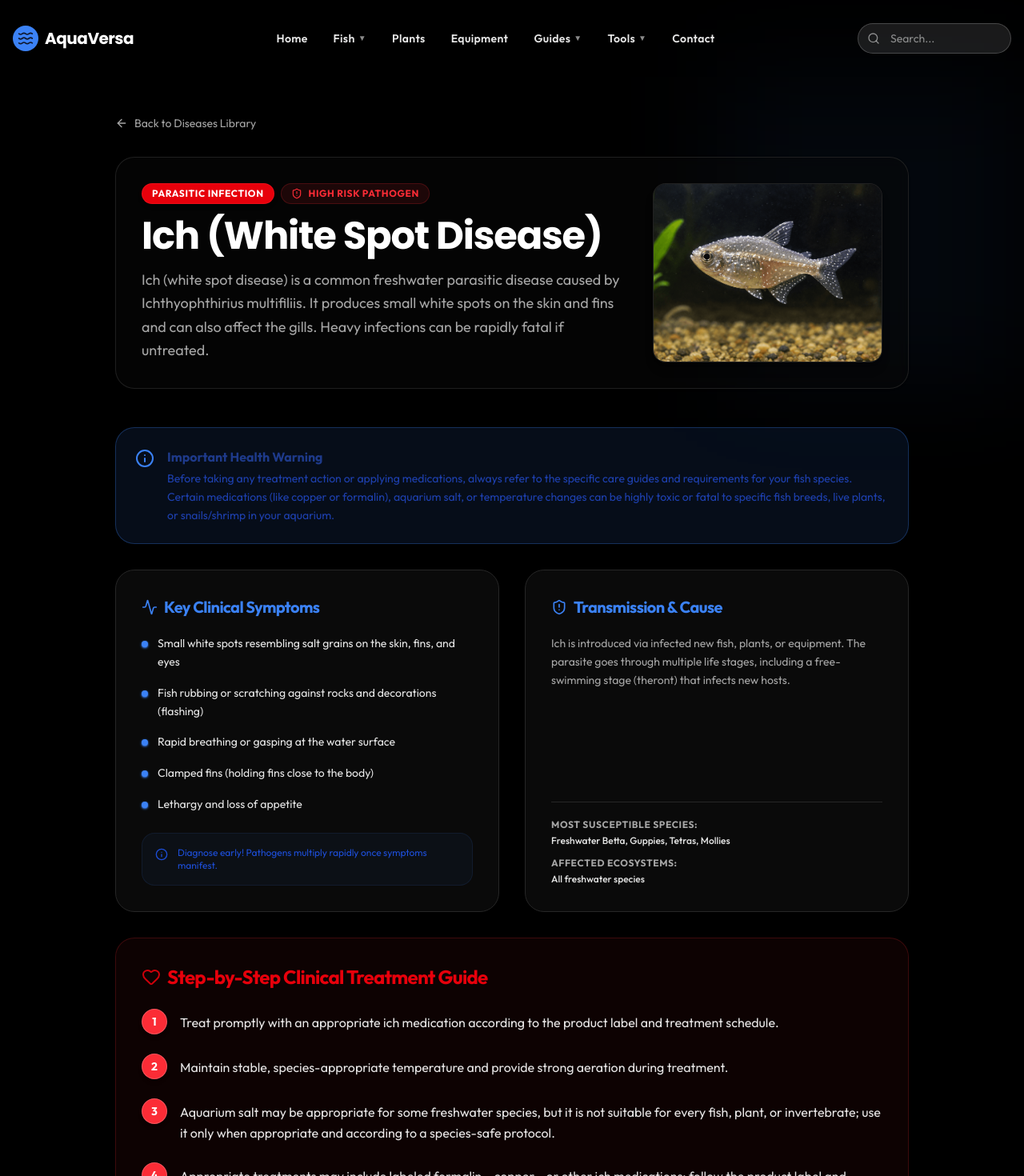
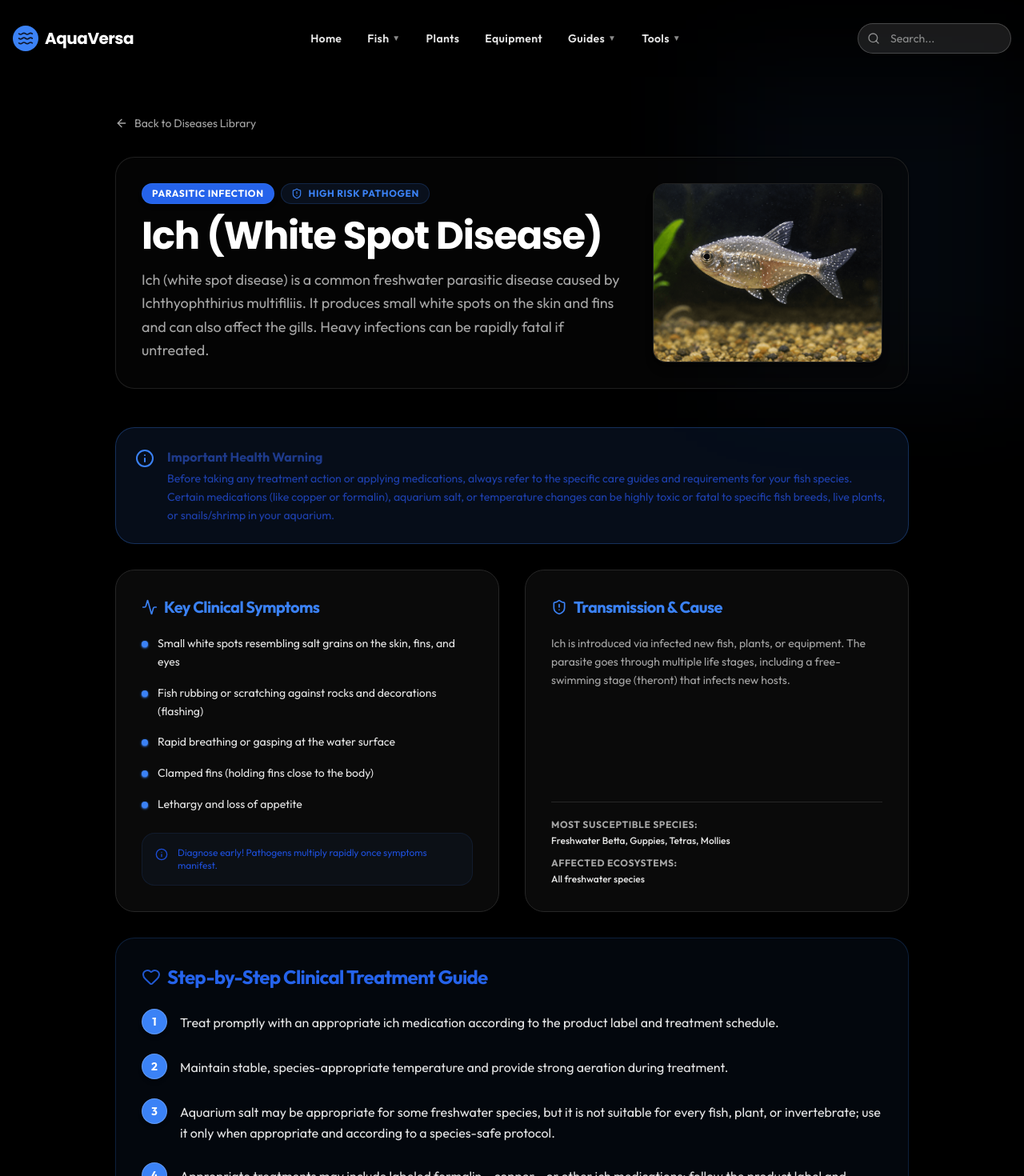
Before and after one commit to roshan773/AquaVersa, a Next.js app: page /diseases/ich-white-spot in a window 1280 px wide. Shown: the top 1470 px of the page at 80% size. Built offline with nearby package versions, Linux system fonts and the light colour scheme.

Commit message:
feat: implement disease library, interactive symptom checker, and health guide pages with supporting UI components

```diff
--- a/app/aquascape-planner/page.tsx
+++ b/app/aquascape-planner/page.tsx
@@ -179,7 +179,7 @@ export default function AquascapePlannerPage() {
         { id: 'wood-1', type: 'wood', name: 'Bonsai Wood', label: '🪵 Centerwood', x: 50, y: 55, color: 'bg-amber-900' },
         { id: 'plant-1', type: 'plant', name: 'Anubias', label: '🌱 Anubias Nana', x: 48, y: 62, color: 'bg-emerald-600' },
         { id: 'plant-2', type: 'plant', name: 'Anubias', label: '🌱 Anubias', x: 55, y: 65, color: 'bg-emerald-600' },
-        { id: 'fish-1', type: 'fish', name: 'Betta', label: '🐠 Betta Fish', x: 30, y: 25, color: 'bg-red-500' }
+        { id: 'fish-1', type: 'fish', name: 'Betta', label: '🐠 Betta Fish', x: 30, y: 25, color: 'bg-blue-500' }
       ];
     } else {
       // Nature style: mixed
@@ -433,10 +433,10 @@ export default function AquascapePlannerPage() {
                         <Plus className="w-3.5 h-3.5 text-orange-400" /> Guppy
                       </button>
                       <button
-                        onClick={() => handleAddItem('fish', 'betta', '🐠 Betta Fish', 'bg-red-500')}
+                        onClick={() => handleAddItem('fish', 'betta', '🐠 Betta Fish', 'bg-blue-500')}
                         className="py-2 px-3 bg-muted border border-border hover:border-cyan-500/35 rounded-xl text-xs font-bold text-foreground cursor-pointer text-left flex items-center gap-1.5"
                       >
-                        <Plus className="w-3.5 h-3.5 text-red-500" /> Betta Fish
+                        <Plus className="w-3.5 h-3.5 text-blue-500" /> Betta Fish
                       </button>
                     </div>
                   </div>
--- a/app/diseases/[slug]/page.tsx
+++ b/app/diseases/[slug]/page.tsx
@@ -26,7 +26,7 @@ export default async function DiseaseDetailPage({ params }: PageProps) {
   const getTypeBadgeClass = (type: string) => {
     switch (type) {
       case "Parasitic":
-        return "bg-red-600 text-white border border-red-500/30 shadow-md backdrop-blur-sm";
+        return "bg-sky-600 text-white border border-sky-500/30 shadow-md backdrop-blur-sm";
       case "Bacterial":
         return "bg-purple-600 text-white border border-purple-500/30 shadow-md backdrop-blur-sm";
       case "Fungal":
@@ -40,7 +40,7 @@ export default async function DiseaseDetailPage({ params }: PageProps) {
     <div className="flex flex-col w-full min-h-screen bg-background relative py-12">
       {/* Background glow effects */}
       <div className="absolute top-0 right-0 w-96 h-96 bg-cyan-500/5 blur-3xl pointer-events-none" />
-      <div className="absolute bottom-0 left-0 w-96 h-96 bg-red-500/5 blur-3xl pointer-events-none" />
+      <div className="absolute bottom-0 left-0 w-96 h-96 bg-blue-500/5 blur-3xl pointer-events-none" />
 
       <div className="container mx-auto px-4 max-w-5xl">
         {/* Navigation Breadcrumb */}
@@ -58,7 +58,7 @@ export default async function DiseaseDetailPage({ params }: PageProps) {
               <span className={`px-3 py-1 rounded-full text-xs font-bold uppercase tracking-wider ${getTypeBadgeClass(disease.type)}`}>
                 {disease.type} Infection
               </span>
-              <span className="inline-flex items-center gap-2 px-3 py-1 rounded-full bg-red-500/10 text-red-500 text-xs font-bold border border-red-500/20 uppercase tracking-wider">
+              <span className="inline-flex items-center gap-2 px-3 py-1 rounded-full bg-blue-500/10 text-blue-500 text-xs font-bold border border-blue-500/20 uppercase tracking-wider">
                 <ShieldAlert className="w-3.5 h-3.5" /> High Risk Pathogen
               </span>
             </div>
@@ -140,14 +140,14 @@ export default async function DiseaseDetailPage({ params }: PageProps) {
         </div>
 
         {/* Step-by-Step Treatment Plan */}
-        <div className="mt-8 bg-red-500/5 dark:bg-red-950/5 border border-red-500/20 rounded-3xl p-6 md:p-8 shadow-sm">
-          <h2 className="text-2xl font-bold mb-6 flex items-center gap-2 text-red-600 dark:text-red-400">
+        <div className="mt-8 bg-blue-500/5 dark:bg-blue-950/5 border border-blue-500/20 rounded-3xl p-6 md:p-8 shadow-sm">
+          <h2 className="text-2xl font-bold mb-6 flex items-center gap-2 text-blue-600 dark:text-blue-400">
             <Heart className="w-6 h-6 animate-pulse" /> Step-by-Step Clinical Treatment Guide
           </h2>
           <div className="space-y-6">
             {disease.treatment.map((step, i) => (
               <div key={i} className="flex gap-4 items-start">
-                <span className="w-8 h-8 rounded-full bg-red-500 text-white flex items-center justify-center font-bold text-sm shrink-0 border border-white/20 shadow-md">
+                <span className="w-8 h-8 rounded-full bg-blue-500 text-white flex items-center justify-center font-bold text-sm shrink-0 border border-white/20 shadow-md">
                   {i + 1}
                 </span>
                 <p className="text-foreground/90 leading-relaxed pt-1 text-sm md:text-base">
--- a/app/diseases/page.tsx
+++ b/app/diseases/page.tsx
@@ -108,7 +108,7 @@ export default function Diseases() {
   const getTypeBadgeClass = (type: string) => {
     switch (type) {
       case "Parasitic":
-        return "bg-red-600 text-white border border-red-500/30 shadow-md backdrop-blur-sm";
+        return "bg-sky-600 text-white border border-sky-500/30 shadow-md backdrop-blur-sm";
       case "Bacterial":
         return "bg-purple-600 text-white border border-purple-500/30 shadow-md backdrop-blur-sm";
       case "Fungal":
@@ -122,8 +122,8 @@ export default function Diseases() {
     <div className="flex flex-col w-full py-12 bg-background min-h-screen">
       {/* Clinically Designed Hero Section */}
       <section className="container mx-auto px-4 text-center mb-16 relative">
-        <div className="absolute inset-0 bg-gradient-to-r from-red-500/5 to-cyan-500/5 blur-3xl pointer-events-none -z-10" />
-        <div className="inline-flex items-center gap-2 px-4 py-2 rounded-full bg-red-500/10 text-red-600 dark:text-red-400 font-semibold mb-4 border border-red-500/20 shadow-sm text-sm">
+        <div className="absolute inset-0 bg-gradient-to-r from-blue-500/5 to-cyan-500/5 blur-3xl pointer-events-none -z-10" />
+        <div className="inline-flex items-center gap-2 px-4 py-2 rounded-full bg-blue-500/10 text-blue-650 dark:text-blue-400 font-semibold mb-4 border border-blue-500/20 shadow-sm text-sm">
           <ShieldAlert className="w-4 h-4 animate-pulse" /> Fish Health & Diagnostic Hub
         </div>
         <h1 className="text-4xl md:text-6xl font-poppins font-extrabold mb-6 tracking-tight bg-gradient-to-r from-slate-900 via-slate-800 to-slate-950 dark:from-white dark:via-slate-100 dark:to-slate-300 bg-clip-text text-transparent">
@@ -260,7 +260,7 @@ export default function Diseases() {
                             <span className="font-bold text-muted-foreground uppercase tracking-wider">Affected:</span>{" "}
                             <span className="text-foreground/90">{d.affected.join(", ")}</span>
                           </p>
-                          <div className="bg-red-500/5 dark:bg-red-950/10 p-3 rounded-lg border border-red-500/10 text-red-600 dark:text-red-400 text-xs">
+                           <div className="bg-blue-500/5 dark:bg-blue-950/10 p-3 rounded-lg border border-blue-500/10 text-blue-600 dark:text-blue-400 text-xs">
                             <span className="font-bold">Cure Summary:</span> {d.cure}
                           </div>
                         </div>
@@ -304,7 +304,7 @@ export default function Diseases() {
                   </div>
                   <button
                     onClick={resetChecker}
-                    className="text-xs font-semibold text-red-500 hover:text-red-600 transition-colors bg-red-500/5 hover:bg-red-500/10 px-3 py-1.5 rounded-lg border border-red-500/10"
+                    className="text-xs font-semibold text-blue-500 hover:text-blue-600 transition-colors bg-blue-500/5 hover:bg-blue-500/10 px-3 py-1.5 rounded-lg border border-blue-500/10"
                   >
                     Reset Selected
                   </button>
@@ -401,7 +401,7 @@ export default function Diseases() {
                   <div className="border-t border-border mt-6 pt-4 text-center">
                     <button
                       onClick={resetChecker}
-                      className="text-xs font-bold text-red-500 hover:text-red-600 transition-colors"
+                      className="text-xs font-bold text-blue-500 hover:text-blue-600 transition-colors"
                     >
                       Clear Diagnostics
                     </button>
--- a/components/home/MythsSection.tsx
+++ b/components/home/MythsSection.tsx
@@ -99,13 +99,13 @@ export default function MythsSection() {
 
                   {/* FRONT */}
                   <div className="absolute w-full h-full rounded-3xl bg-card border border-border p-6 flex flex-col items-center justify-center text-center [backface-visibility:hidden] shadow-sm">
-                    <div className="w-12 h-12 bg-red-500/10 border border-red-500/20 rounded-full flex items-center justify-center mb-4">
-                      <span className="font-bold text-lg text-red-500">
+                    <div className="w-12 h-12 bg-blue-500/10 border border-blue-500/20 rounded-full flex items-center justify-center mb-4">
+                      <span className="font-bold text-lg text-blue-500">
                         ?
                       </span>
                     </div>
 
-                    <span className="text-[10px] font-bold text-red-500 uppercase tracking-widest mb-2">
+                    <span className="text-[10px] font-bold text-blue-500 uppercase tracking-widest mb-2">
                       Common Myth
                     </span>
 
--- a/components/home/WaterParams.tsx
+++ b/components/home/WaterParams.tsx
@@ -49,8 +49,8 @@ export default function WaterParams({ showCTA = true }: WaterParamsProps) {
       target: 'Varies by Species',
       danger: 'Sudden Fluctuations',
       desc: 'Tropical species need warm, stable water (usually 75-80°F), while goldfish prefer cooler water (65-72°F). Rapid temperature swings weaken fish immune systems, triggering disease.',
-      icon: <Thermometer className="w-8 h-8 text-red-500" />,
-      color: 'bg-red-500/10 border-red-500/20'
+      icon: <Thermometer className="w-8 h-8 text-blue-500" />,
+      color: 'bg-blue-500/10 border-blue-500/20'
     },
     {
       id: 'gh-kh',
--- a/components/navbar/Navbar.tsx
+++ b/components/navbar/Navbar.tsx
@@ -224,7 +224,7 @@ export default function Navbar() {
             </AnimatePresence>
           </div>
 
-          <Link href="/contact" className={linkClass}>Contact</Link>
+
         </div>
 
         {/* Search Bar & Mobile Burger */}
@@ -304,7 +304,7 @@ export default function Navbar() {
                     <Link href="/compatibility" className="hover:text-blue-500" onClick={toggleMobileMenu}>⚖️ Compatibility Checker</Link>
                     <Link href="/stocking-planner" className="hover:text-blue-500" onClick={toggleMobileMenu}>📊 Stocking Planner</Link>
                     <Link href="/fish-finder" className="hover:text-blue-500" onClick={toggleMobileMenu}>🔍 Fish Recommendation</Link>
-                    <Link href="/equipment-wizard" className="hover:text-red-500" onClick={toggleMobileMenu}>⚙️ Equipment Wizard</Link>
+                    <Link href="/equipment-wizard" className="hover:text-blue-500" onClick={toggleMobileMenu}>⚙️ Equipment Wizard</Link>
                     <Link href="/budget-calculator" className="hover:text-blue-500" onClick={toggleMobileMenu}>💵 Budget Calculator</Link>
                     <Link href="/aquascape-planner" className="hover:text-blue-500" onClick={toggleMobileMenu}>🪵 Aquascape Planner</Link>
                     <Link href="/symptom-checker" className="hover:text-blue-500" onClick={toggleMobileMenu}>🩺 Symptom Checker</Link>
```
Also changed, not shown: components/home/FishCompatibility.tsx (+6 -6 lines).
